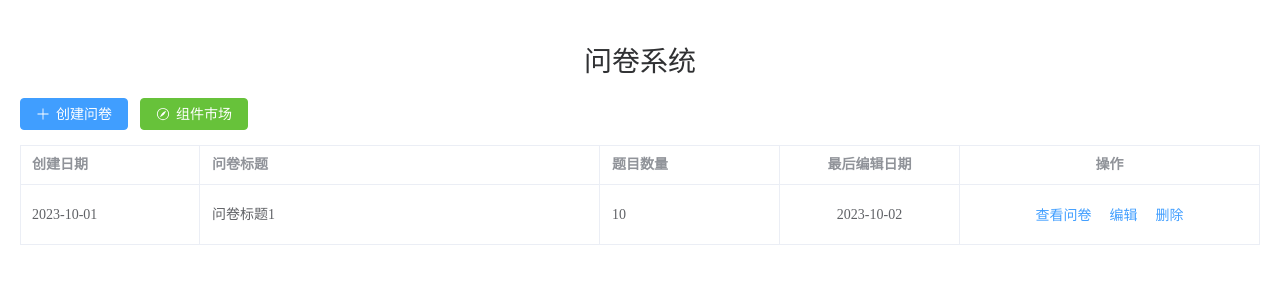
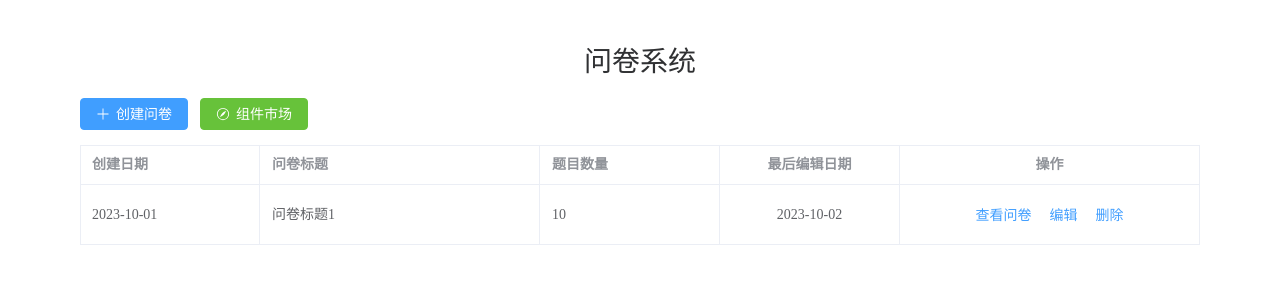
Before and after one commit to tsycheese/vue-nocode-questionnaire, a Vue app: page / in a window 1280 px wide. Shown: the top 300 px of the page. Built offline with nearby package versions, Linux system fonts and the light colour scheme; the HTML template or start-up script is replaced by a standard one.

Commit message:
设置主页显示区域的最大宽度为 1120px

```diff
--- a/src/views/HomeView.vue
+++ b/src/views/HomeView.vue
@@ -63,3 +63,10 @@ const goToEditor = () => {
   router.push('/editor');
 };
 </script>
+
+<style scoped lang="scss">
+.home-container {
+  max-width: 1120px;
+  margin: 0 auto;
+}
+</style>
```
